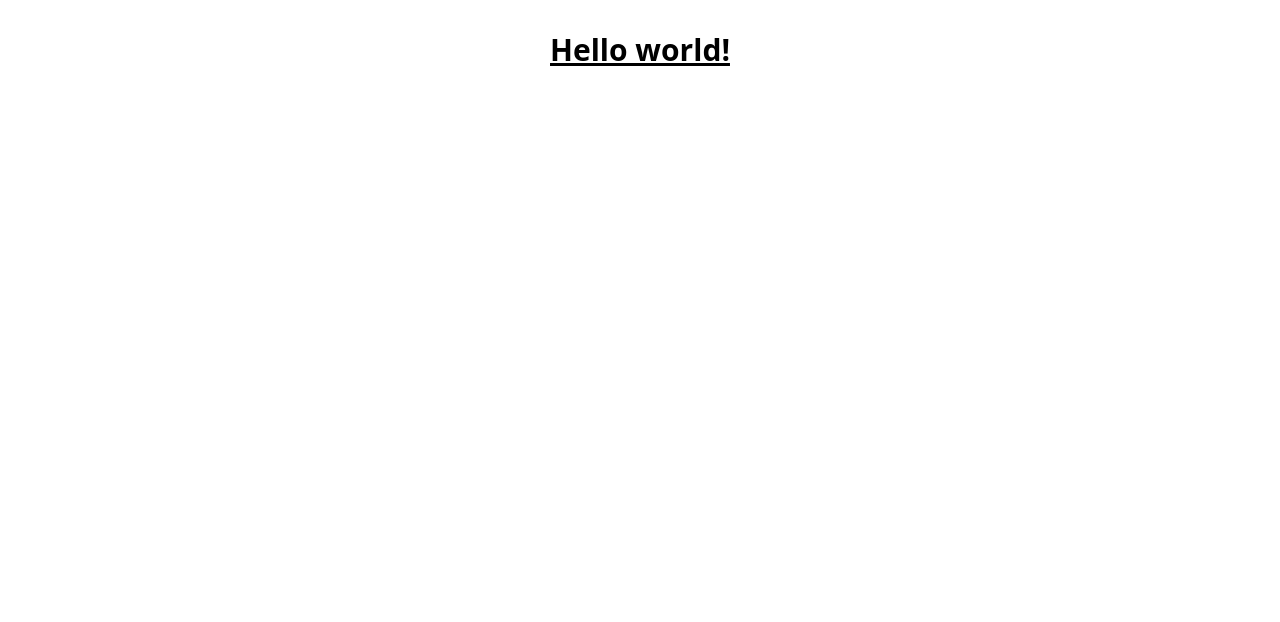
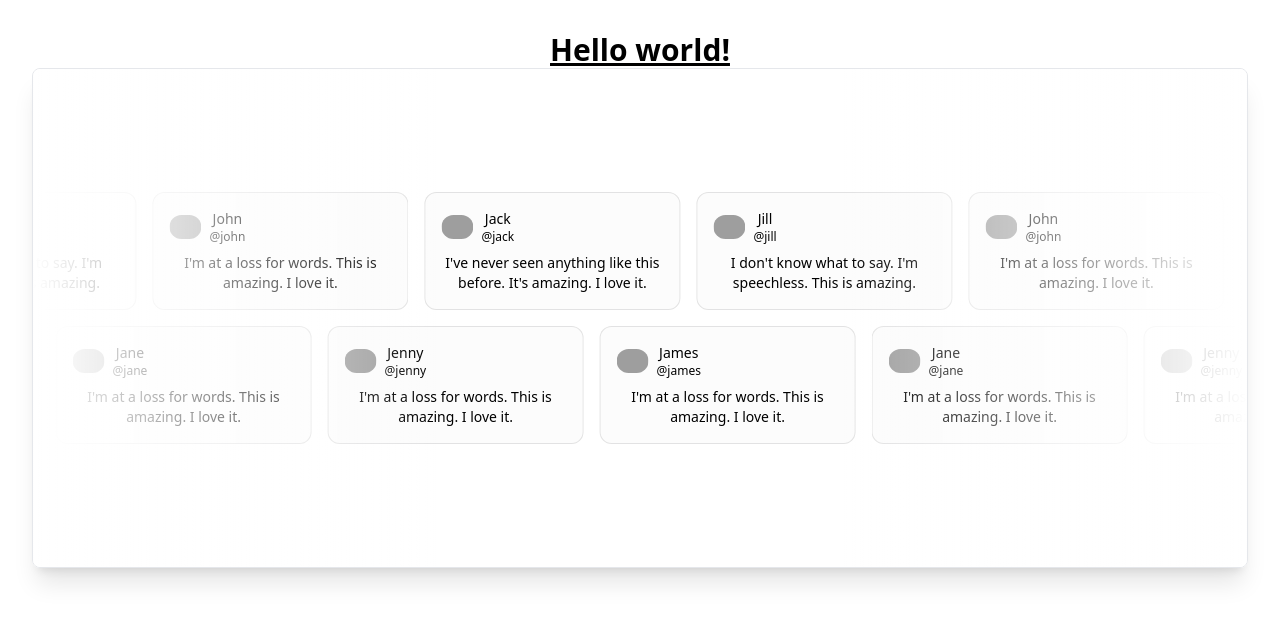
Before and after one commit to itskidus02/tourism, a React (Vite) app: page / in a window 1280 px wide. Shown: the top 622 px of the page. Built offline with nearby package versions, Linux system fonts and the light colour scheme; grey boxes are pictures that could not be loaded.

Commit message:
added marquee

```diff
--- a/src/App.jsx
+++ b/src/App.jsx
@@ -2,6 +2,7 @@
 import reactLogo from './assets/react.svg'
 import viteLogo from '/vite.svg'
 import './App.css'
+import { MarqueeDemo } from './components/magicui/MarqueeDemo'
 
 function App() {
 
@@ -10,6 +11,7 @@
        <h1 className="text-3xl font-bold underline">
       Hello world!
     </h1>
+    <MarqueeDemo/>
     </>
   )
 }
--- /dev/null
+++ b/src/components/magicui/MarqueeDemo.jsx
@@ -0,0 +1,93 @@
+import { cn } from "@/lib/utils";
+import Marquee from "@/components/ui/marquee";
+
+const reviews = [
+  {
+    name: "Jack",
+    username: "@jack",
+    body: "I've never seen anything like this before. It's amazing. I love it.",
+    img: "https://avatar.vercel.sh/jack",
+  },
+  {
+    name: "Jill",
+    username: "@jill",
+    body: "I don't know what to say. I'm speechless. This is amazing.",
+    img: "https://avatar.vercel.sh/jill",
+  },
+  {
+    name: "John",
+    username: "@john",
+    body: "I'm at a loss for words. This is amazing. I love it.",
+    img: "https://avatar.vercel.sh/john",
+  },
+  {
+    name: "Jane",
+    username: "@jane",
+    body: "I'm at a loss for words. This is amazing. I love it.",
+    img: "https://avatar.vercel.sh/jane",
+  },
+  {
+    name: "Jenny",
+    username: "@jenny",
+    body: "I'm at a loss for words. This is amazing. I love it.",
+    img: "https://avatar.vercel.sh/jenny",
+  },
+  {
+    name: "James",
+    username: "@james",
+    body: "I'm at a loss for words. This is amazing. I love it.",
+    img: "https://avatar.vercel.sh/james",
+  },
+];
+
+const firstRow = reviews.slice(0, reviews.length / 2);
+const secondRow = reviews.slice(reviews.length / 2);
+
+const ReviewCard = ({
+  img,
+  name,
+  username,
+  body,
+}) => {
+  return (
+    <figure
+      className={cn(
+        "relative w-64 cursor-pointer overflow-hidden rounded-xl border p-4",
+        // light styles
+        "border-gray-950/[.1] bg-gray-950/[.01] hover:bg-gray-950/[.05]",
+        // dark styles
+        "dark:border-gray-50/[.1] dark:bg-gray-50/[.10] dark:hover:bg-gray-50/[.15]",
+      )}
+    >
+      <div className="flex flex-row items-center gap-2">
+        <img className="rounded-full" width="32" height="32" alt="" src={img} />
+        <div className="flex flex-col">
+          <figcaption className="text-sm font-medium dark:text-white">
+            {name}
+          </figcaption>
+          <p className="text-xs font-medium dark:text-white/40">{username}</p>
+        </div>
+      </div>
+      <blockquote className="mt-2 text-sm">{body}</blockquote>
+    </figure>
+  );
+};
+
+export function MarqueeDemo() {
+  return (
+    <div className="relative flex h-[500px] w-full flex-col items-center justify-center overflow-hidden rounded-lg border bg-background md:shadow-xl">
+      <Marquee pauseOnHover className="[--duration:20s]">
+        {firstRow.map((review) => (
+          <ReviewCard key={review.username} {...review} />
+        ))}
+      </Marquee>
+      <Marquee reverse pauseOnHover className="[--duration:20s]">
+        {secondRow.map((review) => (
+          <ReviewCard key={review.username} {...review} />
+        ))}
+      </Marquee>
+      <div className="pointer-events-none absolute inset-y-0 left-0 w-1/3 bg-gradient-to-r from-white dark:from-background"></div>
+      <div className="pointer-events-none absolute inset-y-0 right-0 w-1/3 bg-gradient-to-l from-white dark:from-background"></div>
+    </div>
+  );
+}
--- /dev/null
+++ b/src/components/ui/marquee.jsx
@@ -0,0 +1,39 @@
+import { cn } from "@/lib/utils";
+
+export default function Marquee({
+  className,
+  reverse,
+  pauseOnHover = false,
+  children,
+  vertical = false,
+  repeat = 4,
+  ...props
+}) {
+  return (
+    (<div
+      {...props}
+      className={cn(
+        "group flex overflow-hidden p-2 [--duration:40s] [--gap:1rem] [gap:var(--gap)]",
+        {
+          "flex-row": !vertical,
+          "flex-col": vertical,
+        },
+        className
+      )}>
+      {Array(repeat)
+        .fill(0)
+        .map((_, i) => (
+          <div
+            key={i}
+            className={cn("flex shrink-0 justify-around [gap:var(--gap)]", {
+              "animate-marquee flex-row": !vertical,
+              "animate-marquee-vertical flex-col": vertical,
+              "group-hover:[animation-play-state:paused]": pauseOnHover,
+              "[animation-direction:reverse]": reverse,
+            })}>
+            {children}
+          </div>
+        ))}
+    </div>)
+  );
+}
--- a/tailwind.config.js
+++ b/tailwind.config.js
@@ -12,7 +12,29 @@
   			md: 'calc(var(--radius) - 2px)',
   			sm: 'calc(var(--radius) - 4px)'
   		},
-  		colors: {}
+  		colors: {},
+  		keyframes: {
+  			marquee: {
+  				from: {
+  					transform: 'translateX(0)'
+  				},
+  				to: {
+  					transform: 'translateX(calc(-100% - var(--gap)))'
+  				}
+  			},
+  			'marquee-vertical': {
+  				from: {
+  					transform: 'translateY(0)'
+  				},
+  				to: {
+  					transform: 'translateY(calc(-100% - var(--gap)))'
+  				}
+  			}
+  		},
+  		animation: {
+  			marquee: 'marquee var(--duration) infinite linear',
+  			'marquee-vertical': 'marquee-vertical var(--duration) linear infinite'
+  		}
   	}
   },
   plugins: [require("tailwindcss-animate")],
```
